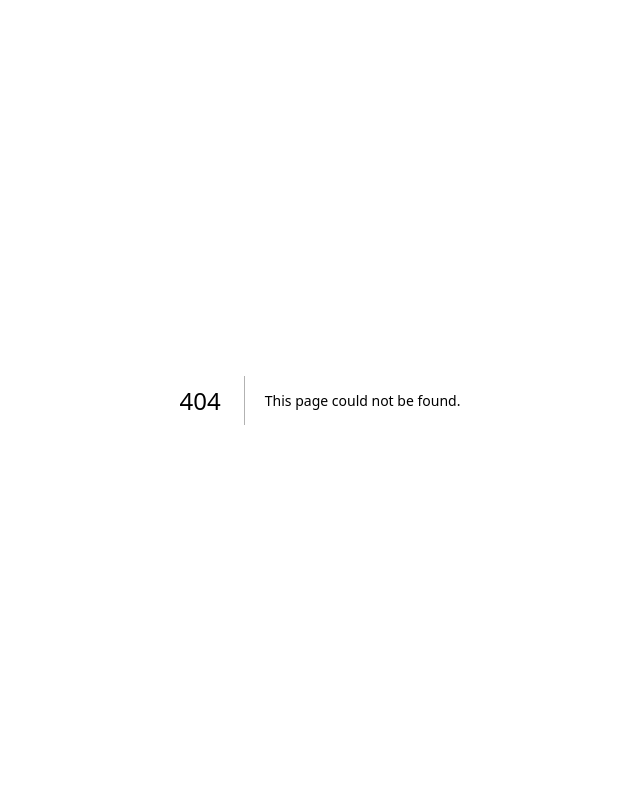
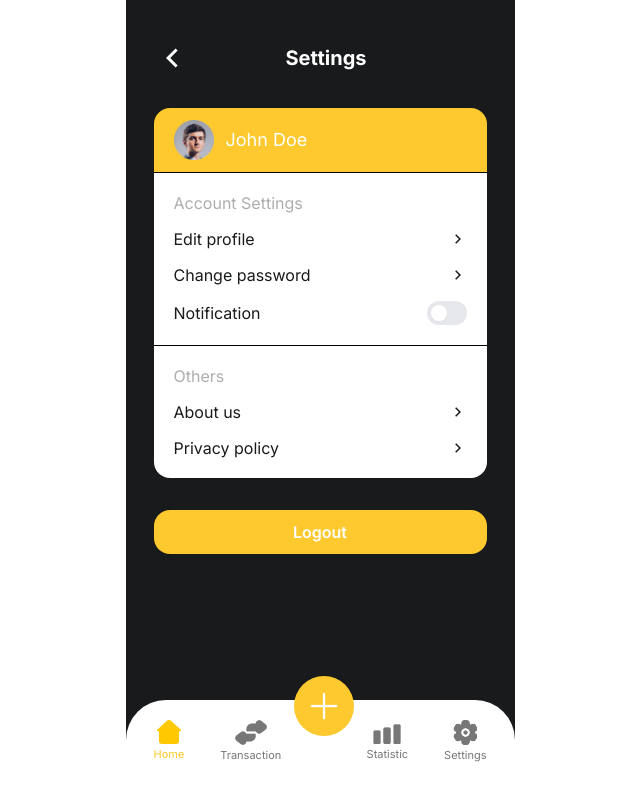
Before and after one commit to annisauswa/track-wallet, a Next.js app in the folder frontend/: page /settings in a window 1280 px wide. Before the commit this address had no page. Shown: the whole page, without its empty margins (320-960 px from the left). Built offline with nearby package versions, Linux system fonts and the light colour scheme.

Commit message:
feat: add settings page

```diff
--- /dev/null
+++ b/frontend/src/app/settings/page.tsx
@@ -0,0 +1,114 @@
+"use client";
+
+import Image from "next/image";
+import Link from "next/link";
+import { useState } from "react";
+import { RiArrowRightSLine } from "react-icons/ri";
+import Navbar from "../components/navbar";
+import Profile from "../../../public/Ellipse 6.png";
+
+export default function Settings() {
+  const [isChecked, setIsChecked] = useState(false);
+
+  const handleCheckboxChange = () => {
+    setIsChecked(!isChecked);
+  };
+  return (
+    <div className="h-fit w-fit relative mx-auto flex flex-col items-center">
+      <div className="w-[389px] min-h-screen text-sm bg-blackPrimary pt-10">
+        <div className="w-full px-7 z-40">
+          <div className="w-full flex flex-row items-center justify-start pb-7 z-40">
+            <div className="flex flex-row items-center justify-start">
+              <Link href="/">
+                <RiArrowRightSLine
+                  className="ml-auto text-white rotate-180 left-0"
+                  size={36}
+                />
+              </Link>
+            </div>
+            <h1 className="relative mx-auto text-center font-bold text-[20px] -translate-x-3">
+              Settings
+            </h1>
+          </div>
+          <div className="flex flex-col pt-1">
+            <div className="flex items-center justify-start rounded-t-2xl space-x-3 px-5 py-3 bg-yellowPrimary border-b-black border-b-[1px]">
+              <Image
+                src={Profile}
+                alt="Profile dummy"
+                width={31}
+                height={32}
+                className="w-10"
+              />
+              <p className="text-lg">John Doe</p>
+            </div>
+            <div className="bg-white py-5 px-5 border-b-black border-b-[1px] text-blackPrimary text-[16px]">
+              <h2 className="pb-4 text-[#ADADAD]">Account Settings</h2>
+              <Link href="#!">
+                <button className="w-full flex items-center justify-between mb-4">
+                  <p>Edit profile</p>
+                  <RiArrowRightSLine
+                    className="mr-0 text-blackPrimary right-0"
+                    size={18}
+                  />
+                </button>
+              </Link>
+              <Link href="#!">
+                <button className="w-full flex items-center justify-between mb-4">
+                  <p>Change password</p>
+                  <RiArrowRightSLine
+                    className="mr-0 text-blackPrimary right-0"
+                    size={18}
+                  />
+                </button>
+              </Link>
+              <div className="w-full flex items-center justify-between">
+                <p>Notification</p>
+                <label className="flex cursor-pointer select-none items-center">
+                  <div className="relative">
+                    <input
+                      type="checkbox"
+                      checked={isChecked}
+                      onChange={handleCheckboxChange}
+                      className="sr-only"
+                    />
+                    <div className="block h-6 w-10 rounded-full bg-[#E5E7EB]"></div>
+                    <div className="dot absolute left-1 top-1 h-[16px] w-[16px] rounded-full bg-white transition"></div>
+                  </div>
+                </label>
+              </div>
+            </div>
+            <div className="text-blackPrimary bg-white py-5 px-5 rounded-b-2xl text-[16px]">
+              <h2 className="pb-4 text-[#ADADAD]">Others</h2>
+              <Link href="#!">
+                <button className="w-full flex items-center justify-between mb-4">
+                  <p>About us</p>
+                  <RiArrowRightSLine
+                    className="mr-0 text-blackPrimary right-0"
+                    size={18}
+                  />
+                </button>
+              </Link>
+              <Link href="#!">
+                <button className="w-full flex items-center justify-between">
+                  <p>Privacy policy</p>
+                  <RiArrowRightSLine
+                    className="mr-0 text-blackPrimary right-0"
+                    size={18}
+                  />
+                </button>
+              </Link>
+            </div>
+          </div>
+          <Link href="#!">
+            <button className="w-full py-3 bg-yellowPrimary text-white rounded-2xl my-5 mt-8 text-[16px] font-semibold">
+              <p>Logout</p>
+            </button>
+          </Link>
+        </div>
+        <div className="w-[389px] mx-auto absolute bottom-0">
+          <Navbar />
+        </div>
+      </div>
+    </div>
+  );
+}
```
